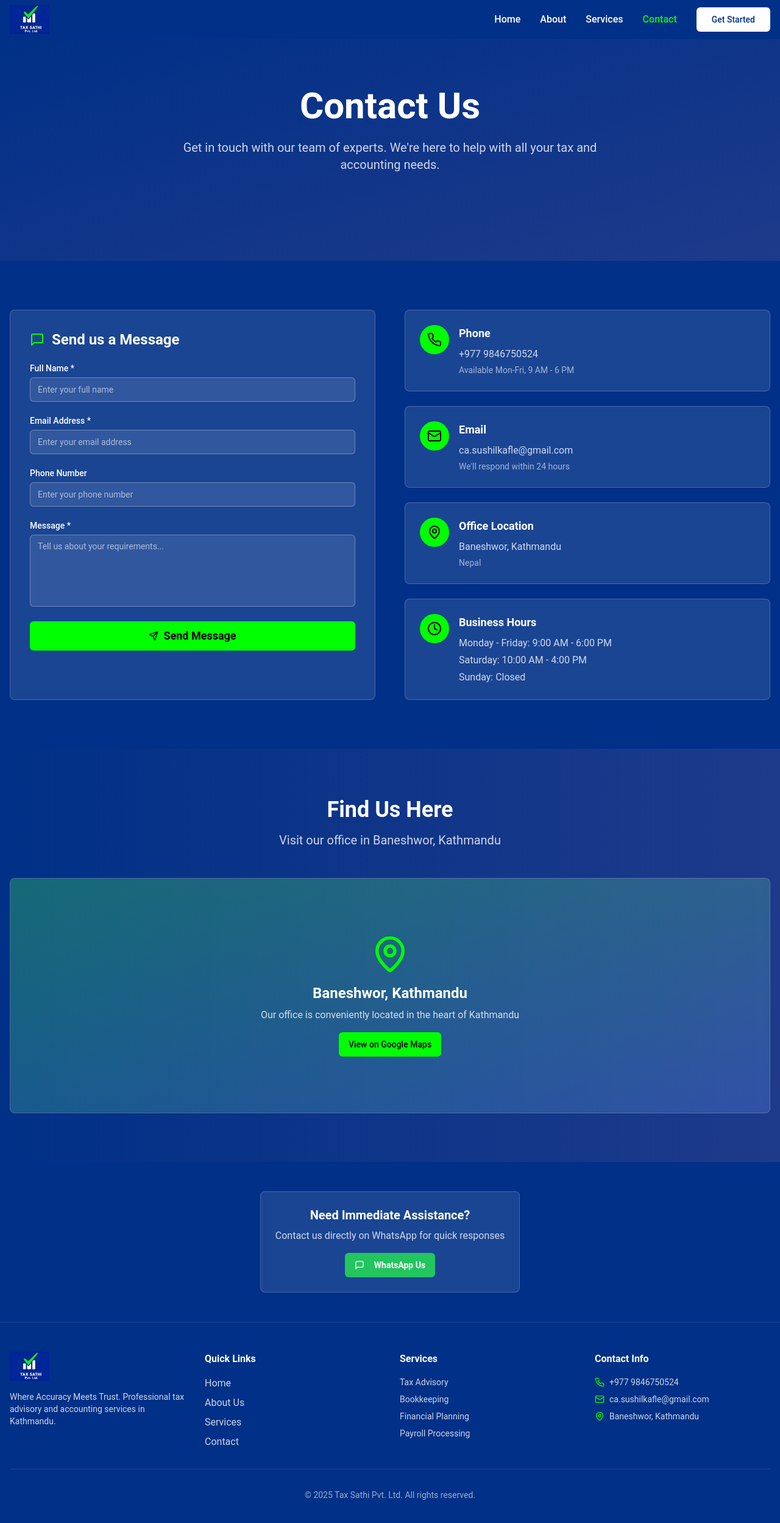
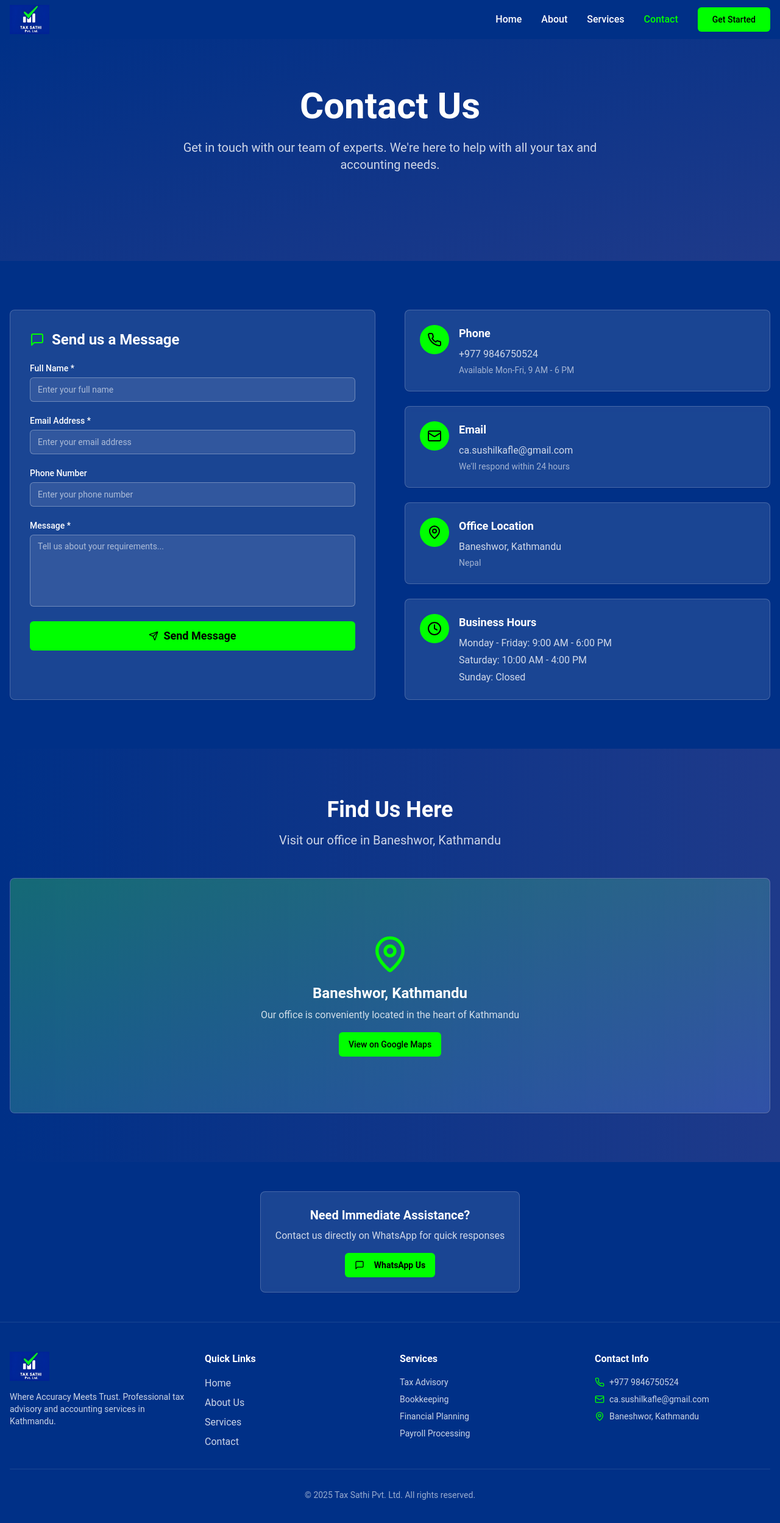
Before and after one commit to Xubikmhy/sathi-web-blueprint, a React (Vite) app: page /contact in a window 1280 px wide. Shown: the top 2498 px of the page at 61% size. Built offline with nearby package versions, Linux system fonts and the light colour scheme.

Commit message:
Fix: Button style
Change button background to green and text to black.

```diff
--- a/src/components/Navigation.tsx
+++ b/src/components/Navigation.tsx
@@ -55,7 +55,7 @@ const Navigation = () => {
             ))}
             <Button
               asChild
-              className="bg-white text-brand-blue hover:bg-white/90 font-medium px-6 border border-white/20"
+              className="bg-brand-green text-black hover:bg-brand-green/90 font-medium px-6"
             >
               <Link to="/contact">Get Started</Link>
             </Button>
@@ -91,7 +91,7 @@ const Navigation = () => {
             ))}
             <Button
               asChild
-              className="bg-white text-brand-blue hover:bg-white/90 font-medium w-full border border-white/20"
+              className="bg-brand-green text-black hover:bg-brand-green/90 font-medium w-full"
             >
               <Link to="/contact" onClick={() => setIsOpen(false)}>Get Started</Link>
             </Button>
--- a/src/pages/Contact.tsx
+++ b/src/pages/Contact.tsx
@@ -285,7 +285,7 @@ const Contact = () => {
               </p>
               <Button
                 asChild
-                className="bg-green-500 hover:bg-green-600 text-white font-semibold"
+                className="bg-brand-green text-black hover:bg-brand-green/90 font-semibold"
               >
                 <a
                   href="https://wa.me/9779846750524"
```
